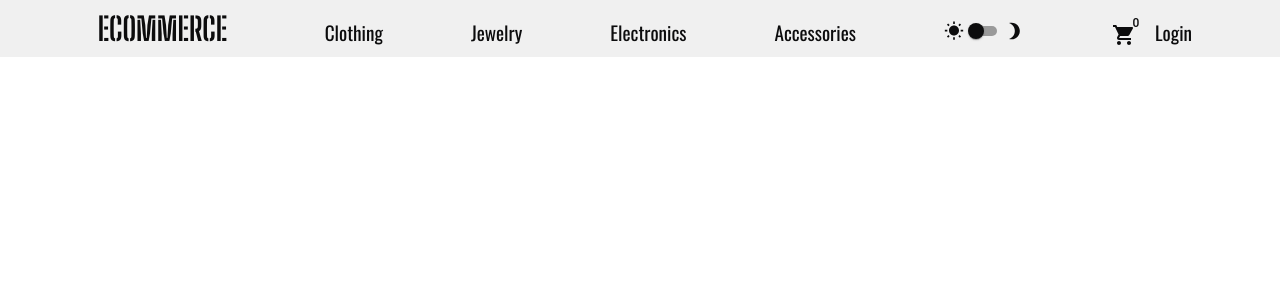
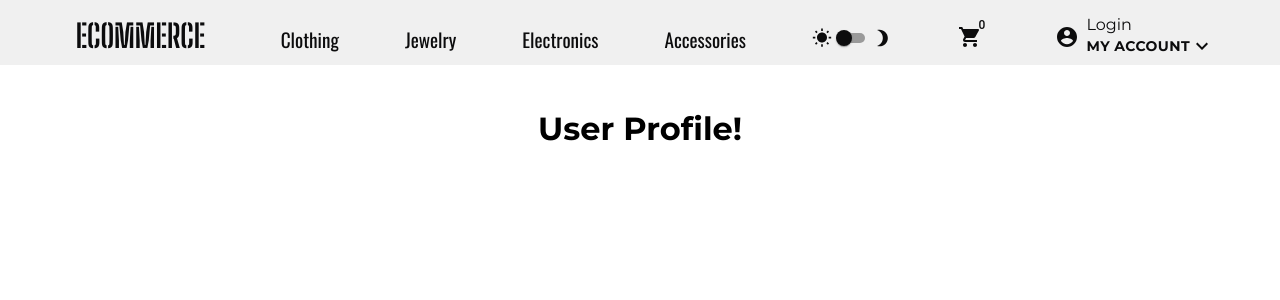
Before and after one commit to kblair40/ecommerce, a React (Create React App) app: page /profile in a window 1280 px wide. Shown: the top 300 px of the page. Built offline with nearby package versions, Linux system fonts and the light colour scheme.

Commit message:
Add AccountMenu to Navbar

```diff
--- a/src/App.js
+++ b/src/App.js
@@ -2,6 +2,7 @@ import { Switch, Route, Redirect } from "react-router-dom";
 
 import Home from "./pages/Home";
 import Checkout from "./pages/Checkout";
+import UserProfile from "./pages/UserProfile";
 import Navbar from "./components/Navbar/Navbar";
 import Products from "./components/Products/Products";
 import DarkMode from "./components/ComingSoon/DarkMode";
@@ -18,6 +19,10 @@ function App() {
         </Route>
         <Route path="/auth" exact>
           <Auth />
+        </Route>
+
+        <Route path="/profile" exact>
+          <UserProfile />
         </Route>
 
         <Route path="/:category" exact>
--- a/src/components/Auth/FormContainer.js
+++ b/src/components/Auth/FormContainer.js
@@ -5,8 +5,8 @@ import Button from "@material-ui/core/Button";
 import { useDispatch } from "react-redux";
 import { useHistory } from "react-router-dom";
 
-import LoginForm from "./LoginForm";
-import NewAccountForm from "./NewAccountForm";
+import LoginForm from "../Forms/LoginForm";
+import NewAccountForm from "../Forms/NewAccountForm";
 import { authActions } from "../../store/authSlice";
 
 const useStyles = makeStyles((theme) => ({
@@ -53,17 +53,6 @@ const FormContainer = ({ children }) => {
   };
 
   const handleSubmit = (url, email, password, confirmPassword = null) => {
-    console.log(
-      "URL:",
-      url,
-      "\nEMAIL:",
-      email,
-      "\nPASSWORD:",
-      password,
-      "\nCONFIRM PASSWORD:",
-      confirmPassword
-    );
-
     fetch(url, {
       method: "POST",
       body: JSON.stringify({
@@ -93,9 +82,12 @@ const FormContainer = ({ children }) => {
       })
       .then((data) => {
         console.log("SUCCESS:", data);
-        dispatch(authActions.login(data.idToken));
+        let displayName = email.split("@")[0];
+        dispatch(
+          authActions.login({ token: data.idToken, displayName: displayName })
+        );
         // Maybe make the '/' below be '/login' if user just created new account
-        // history.replace("/");
+        history.replace("/");
       })
       .catch((err) => {
         alert(err.message);
--- /dev/null
+++ b/src/components/Navbar/NavAccountDropdown.js
@@ -0,0 +1,84 @@
+import React from "react";
+import ExpandLessIcon from "@material-ui/icons/ExpandLess";
+import makeStyles from "@material-ui/core/styles/makeStyles";
+import Menu from "@material-ui/core/Menu";
+import MenuItem from "@material-ui/core/MenuItem";
+import ExpandMoreIcon from "@material-ui/icons/ExpandMore";
+import { Link } from "react-router-dom";
+
+import Button from "@material-ui/core/Button";
+
+const useStyles = makeStyles((theme) => ({
+  navLink: {
+    textDecoration: "none",
+    "&:hover": {
+      textDecoration: "none",
+    },
+  },
+  myAccountBtn: {
+    padding: 0,
+    color: "#0c0c0d",
+    fontFamily: "Montserrat",
+    fontWeight: "700",
+    textDecoration: "none",
+    "&:hover": {
+      background: "transparent",
+      textDecoration: "underline",
+    },
+  },
+  menuPaper: {
+    border: "1px solid #0c0c0d",
+  },
+  menuLink: {
+    textDecoration: "none",
+    fontFamily: "Montserrat",
+    color: "#0c0c0d",
+  },
+}));
+
+const NavAccountDropdown = ({
+  anchorEl,
+  handleClick,
+  handleClose,
+  handleLogout,
+  isLoggedIn,
+}) => {
+  const classes = useStyles();
+  return (
+    <React.Fragment>
+      <Button
+        variant="text"
+        onClick={handleClick}
+        classes={{ root: classes.myAccountBtn }}
+      >
+        My Account {Boolean(anchorEl) ? <ExpandLessIcon /> : <ExpandMoreIcon />}
+      </Button>
+      <Menu
+        classes={{ paper: classes.menuPaper }}
+        getContentAnchorEl={null}
+        anchorEl={anchorEl}
+        open={Boolean(anchorEl)}
+        onClose={handleClose}
+        keepMounted
+        anchorOrigin={{
+          vertical: "bottom",
+          horizontal: "left",
+        }}
+      >
+        <Link
+          className={classes.menuLink}
+          to={isLoggedIn ? "/profile" : "/auth"}
+        >
+          <MenuItem onClick={handleClose}>View Profile</MenuItem>
+        </Link>
+        {isLoggedIn && (
+          <Link className={classes.menuLink} to="/">
+            <MenuItem onClick={handleLogout}>Logout</MenuItem>
+          </Link>
+        )}
+      </Menu>
+    </React.Fragment>
+  );
+};
+
+export default NavAccountDropdown;
--- /dev/null
+++ b/src/components/Navbar/NavAccountLinks.js
@@ -0,0 +1,99 @@
+import React, { useState } from "react";
+import makeStyles from "@material-ui/core/styles/makeStyles";
+import Button from "@material-ui/core/Button";
+import AccountCircleIcon from "@material-ui/icons/AccountCircle";
+import { NavLink } from "react-router-dom";
+import ExpandMoreIcon from "@material-ui/icons/ExpandMore";
+import { useSelector, useDispatch } from "react-redux";
+
+import NavAccountDropdown from "./NavAccountDropdown";
+import { authActions } from "../../store/authSlice";
+
+const useStyles = makeStyles((theme) => ({
+  navAccountLinkContainer: {
+    fontFamily: "Montserrat",
+    display: "flex",
+    alignItems: "center",
+  },
+  linkContainer: {
+    display: "flex",
+    flexDirection: "column",
+  },
+  btnAcctLinkRoot: {
+    fontFamily: "Montserrat",
+    padding: 0,
+    fontSize: ".8rem",
+    textAlign: "left",
+    "&:hover": {
+      background: "transparent",
+    },
+  },
+  navAccountlink: {
+    color: "#0c0c0d",
+    textDecoration: "none",
+    "&:hover": {
+      textDecoration: "underline",
+    },
+  },
+  disabledLink: {
+    color: "#0c0c0d",
+    textDecoration: "none",
+    "&:hover": {
+      cursor: "default",
+    },
+  },
+  myAccountLink: {
+    color: "#0c0c0d",
+    fontWeight: 700,
+  },
+  accountIcon: {
+    marginRight: ".5rem",
+  },
+}));
+
+const NavAccountLinks = ({ isLoggedIn }) => {
+  const classes = useStyles();
+
+  const dispatch = useDispatch();
+
+  const displayName = useSelector((state) => state.auth.displayName);
+  const [anchorEl, setAnchorEl] = useState(null);
+
+  const handleClick = (event) => {
+    setAnchorEl(event.currentTarget);
+  };
+
+  const handleClose = () => {
+    setAnchorEl(null);
+  };
+
+  const handleLogout = () => {
+    handleClose();
+    dispatch(authActions.logout());
+  };
+
+  return (
+    <div className={classes.navAccountLinkContainer}>
+      <AccountCircleIcon className={classes.accountIcon} />
+      <div className={classes.linkContainer}>
+        <NavLink
+          to={isLoggedIn ? "#" : "/auth"}
+          className={isLoggedIn ? classes.disabledLink : classes.navAccountlink}
+        >
+          {isLoggedIn ? `Hi, ${displayName}` : "Login"}
+        </NavLink>
+
+        <NavAccountDropdown
+          handleLogout={handleLogout}
+          anchorEl={anchorEl}
+          setAnchorEl={setAnchorEl}
+          handleClick={handleClick}
+          handleClose={handleClose}
+          isLoggedIn={isLoggedIn}
+        />
+      </div>
+    </div>
+  );
+};
+
+export default NavAccountLinks;
--- a/src/components/Navbar/Navbar.js
+++ b/src/components/Navbar/Navbar.js
@@ -3,15 +3,25 @@ import ShoppingCartIcon from "@material-ui/icons/ShoppingCart";
 import Badge from "@material-ui/core/Badge";
 import Hidden from "@material-ui/core/Hidden";
 import { NavLink } from "react-router-dom";
-import { useSelector } from "react-redux";
+import { useSelector, useDispatch } from "react-redux";
 
 import { useStyles } from "../../styles/NavbarStyles";
 import SmallNavbar from "./SmallNavbar";
 import SetMode from "./SetMode";
+import NavAccountLinks from "./NavAccountLinks";
+import { authActions } from "../../store/authSlice";
 
 const Navbar = () => {
   const classes = useStyles();
   const totalItemsInCart = useSelector((state) => state.cart.totalQuantity);
+  const isLoggedIn = useSelector((state) => state.auth.isLoggedIn);
+  const displayName = useSelector((state) => state.auth.displayName);
+  const dispatch = useDispatch();
+
+  const handleLogout = () => {
+    dispatch(authActions.logout());
+  };
+
   return (
     <nav className={classes.navbarContainer}>
       <Hidden mdUp>
@@ -42,8 +52,9 @@ const Navbar = () => {
 
         <SetMode />
       </Hidden>
-      <div className={classes.smallNavLinksContainer}>
-        <NavLink className={classes.navbarLinks} to="/checkout">
+      <div className={classes.smallLinksContainer}>
+        <div className={classes.navbarLinksSmall}>
+          <NavLink to="/checkout">
             <Badge
               badgeContent={totalItemsInCart}
               color="default"
@@ -53,9 +64,11 @@ const Navbar = () => {
               <ShoppingCartIcon classes={{ root: classes.cartRoot }} />
             </Badge>
           </NavLink>
-        <NavLink className={classes.navbarLinks} to="/auth">
-          Login
-        </NavLink>
+          <NavAccountLinks
+            handleLogout={handleLogout}
+            isLoggedIn={isLoggedIn}
+          />
+        </div>
       </div>
     </nav>
   );
--- /dev/null
+++ b/src/pages/UserProfile.js
@@ -0,0 +1,22 @@
+import React from "react";
+import makeStyles from "@material-ui/core/styles/makeStyles";
+
+const useStyles = makeStyles((theme) => ({
+  userProfileContainer: {
+    display: "flex",
+    justifyContent: "center",
+    marginTop: "5rem",
+    fontFamily: "Montserrat",
+  },
+}));
+
+const UserProfile = () => {
+  const classes = useStyles();
+  return (
+    <div className={classes.userProfileContainer}>
+      <h1>User Profile!</h1>
+    </div>
+  );
+};
+
+export default UserProfile;
--- a/src/store/authSlice.js
+++ b/src/store/authSlice.js
@@ -5,13 +5,18 @@ const authSlice = createSlice({
   initialState: {
     token: null,
     isLoggedIn: false,
+    displayName: null,
   },
   reducers: {
     login(state, action) {
+      console.log("PAYLOAD:", action.payload);
       state.token = action.payload.token;
+      state.isLoggedIn = true;
+      state.displayName = action.payload.displayName;
     },
     logout(state) {
       state.token = null;
+      state.isLoggedIn = false;
     },
   },
 });
--- a/src/styles/NavbarStyles.js
+++ b/src/styles/NavbarStyles.js
@@ -12,6 +12,7 @@ const useStyles = makeStyles((theme) => ({
     right: 0,
     width: "100%",
     minWidth: "350px",
+    zIndex: 50,
     [theme.breakpoints.down("sm")]: {
       justifyContent: "space-between",
       padding: "0 2rem",
@@ -21,12 +22,24 @@ const useStyles = makeStyles((theme) => ({
       padding: "0 1rem",
     },
   },
-  smallNavLinksContainer: {
-    color: "#0c0c0d",
+  smallLinksContainer: {
+    position: "relative",
+    top: ".8rem",
+    width: "20%",
+    minWidth: "12rem",
+    height: "3rem",
+  },
+  navbarLinksSmall: {
+    width: "100%",
+    height: "100%",
     display: "flex",
     justifyContent: "space-between",
-    minWidth: "5rem",
+    alignItems: "center",
+    position: "absolute",
+    // top: ".8rem",
+    // right: ".5rem",
   },
+
   navbarLogo: {
     fontFamily: "Big Shoulders Stencil Display, Montserrat, sans-serif",
     fontWeight: 700,
```
Also changed, not shown: src/components/Forms/LoginForm.js (renamed from src/components/Auth/LoginForm.js), src/components/Forms/NewAccountForm.js (renamed from src/components/Auth/NewAccountForm.js). Lines whose indentation alone changed are shown as unchanged.
